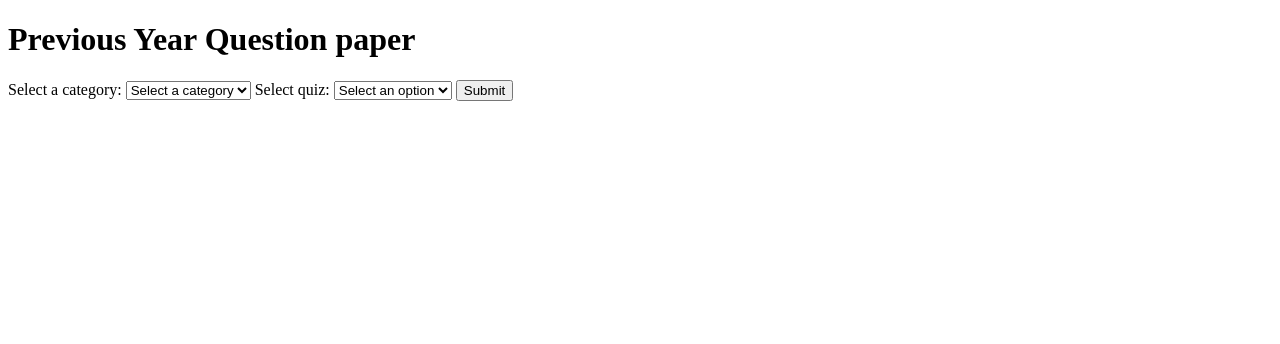
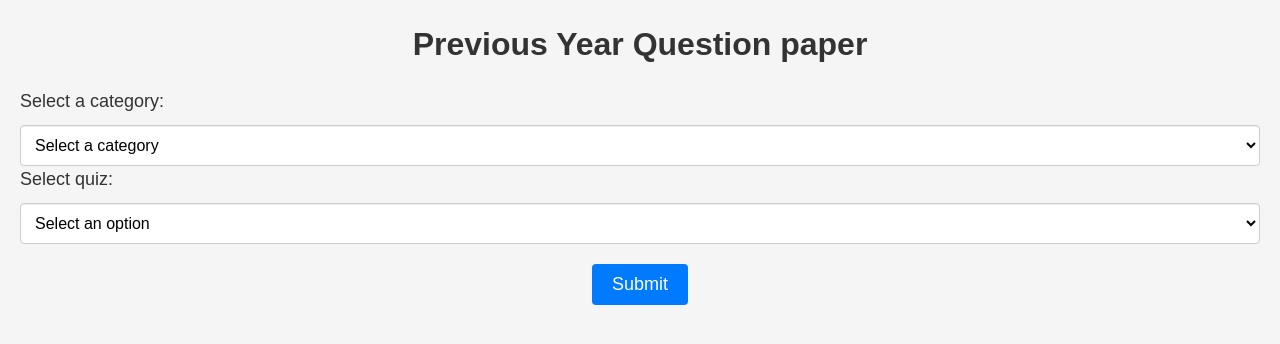
Before and after one commit to 0rajnishk/studify, a Flask app: page /pyq in a window 1280 px wide. Shown: the top 344 px of the page. Run offline with Flask 2, Linux system fonts and the light colour scheme.

Commit message:
css added to pyq_choose

```diff
--- a/templates/pyq_choose.html
+++ b/templates/pyq_choose.html
@@ -1,7 +1,105 @@
 <!DOCTYPE html>
-<html>
+<html lang="en">
   <head>
+    <meta charset="UTF-8" />
+    <meta name="viewport" content="width=device-width, initial-scale=1" />
+    <link
+      rel="shortcut icon"
+      type="image/png"
+      href="{{ url_for('static', filename='image/icon.png') }}"
+    />
     <title>Previous Year Question paper</title>
+    <style>
+      /* Reset the default styles */
+      * {
+        box-sizing: border-box;
+        margin: 0;
+        padding: 0;
+      }
+
+      /* Set a default font size and line height */
+      html {
+        font-size: 16px;
+        line-height: 1.5;
+      }
+
+      /* Style the body */
+      body {
+        font-family: Arial, sans-serif;
+        background-color: #f5f5f5;
+        color: #333;
+        padding: 20px;
+      }
+
+      /* Style the heading */
+      h1 {
+        font-size: 32px;
+        margin-bottom: 20px;
+        text-align: center;
+      }
+
+      /* Style the form */
+      form {
+        max-width: 500px;
+        margin: 0 auto;
+      }
+
+      /* Style the label and select elements */
+      label {
+        display: block;
+        margin-bottom: 10px;
+        font-size: 18px;
+      }
+
+      select {
+        display: block;
+        width: 100%;
+        padding: 10px;
+        font-size: 16px;
+        border: 1px solid #ccc;
+        border-radius: 4px;
+        background-color: #fff;
+        box-shadow: inset 0 1px 1px rgba(0, 0, 0, 0.075);
+        transition: border-color ease-in-out 0.15s, box-shadow ease-in-out 0.15s;
+      }
+
+      /* Style the submit button */
+      button {
+        display: block;
+        margin: 20px auto 0;
+        padding: 10px 20px;
+        font-size: 18px;
+        border: none;
+        border-radius: 4px;
+        background-color: #007bff;
+        color: #fff;
+        cursor: pointer;
+        transition: background-color ease-in-out 0.15s;
+      }
+
+      button:hover {
+        background-color: #0069d9;
+      }
+
+      /* Media queries for smaller screens */
+      @media (max-width: 768px) {
+        h1 {
+          font-size: 24px;
+        }
+
+        label {
+          font-size: 16px;
+        }
+
+        select {
+          font-size: 14px;
+        }
+
+        button {
+          font-size: 16px;
+        }
+      }
+    </style>
   </head>
   <body>
     <h1>Previous Year Question paper</h1>
```
